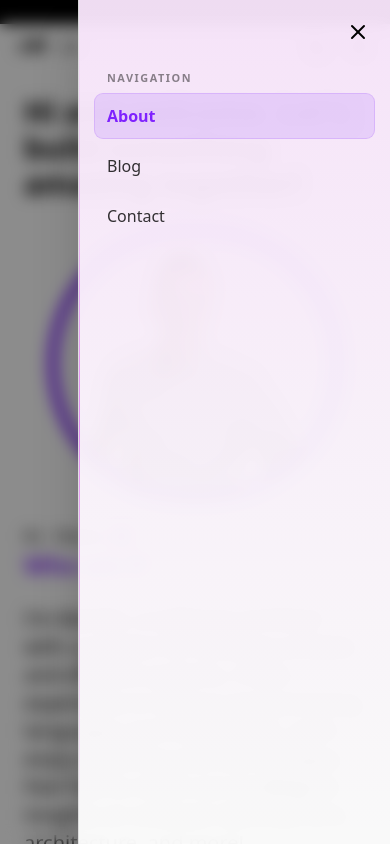
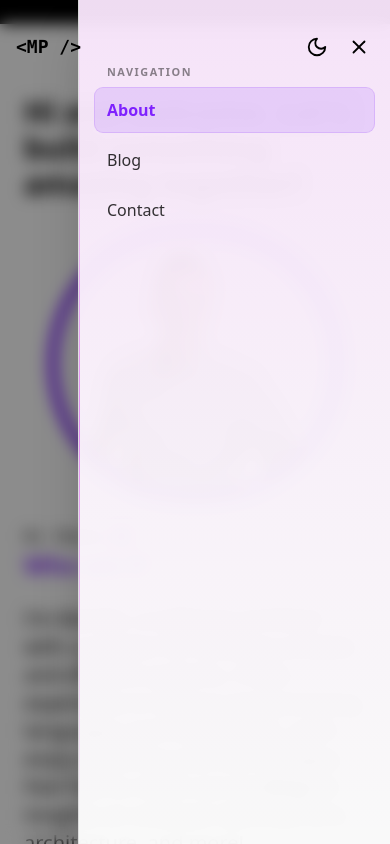
Before and after one commit to mpannekoek/Personal.Portfolio, a Next.js app in the folder client/: page / in a window 390 px wide. Both pictures are taken after a click on the button 359 px from the left and 47 px from the top of the page. Shown: the top 844 px of the page. Built offline with nearby package versions, Linux system fonts and the light colour scheme.

Commit message:
Adjust mobile menu spacing to avoid control overlap

```diff
--- a/client/src/app/components/nav.tsx
+++ b/client/src/app/components/nav.tsx
@@ -91,7 +91,7 @@ export default function NavBar() {
     return (
         <div>
             <div className="h-6 bg-black dark:bg-secondary" />
-            <nav className={isSticky ? "fixed top-0 left-0 right-0 z-40 bg-primary/80 backdrop-blur-md shadow-sm" : "relative z-30"}>
+            <nav className={isSticky ? "fixed top-0 left-0 right-0 z-[60] bg-primary/80 backdrop-blur-md shadow-sm" : "relative z-[60]"}>
                 <div className="mx-auto">
                     <div className="flex justify-between mx-4 py-2">
                         <div className="flex gap-1 text-lg font-bold">
@@ -114,14 +114,14 @@ export default function NavBar() {
                             <ThemeToggle />
                             <button
                                 type="button"
-                                className="cursor-pointer rounded-3xl p-1 transition-colors hover:bg-primary/85 md:hidden"
+                                className="relative z-[61] cursor-pointer rounded-3xl p-1 transition-colors hover:bg-primary/85 md:hidden"
                                 aria-controls="mobile-menu"
                                 aria-expanded={isMenuOpen}
-                                aria-label="Toggle mobile menu"
+                                aria-label={isMenuOpen ? "Close mobile menu" : "Open mobile menu"}
                                 onClick={() => {
                                     setMenuOpen((prev) => !prev);
                                 }}>
-                                <Menu size="22" />
+                                {isMenuOpen ? <X size="22" /> : <Menu size="22" />}
                             </button>
                         </div>
                     </div>
@@ -144,19 +144,8 @@ export default function NavBar() {
                     }`}>
                     <div className="pointer-events-none absolute inset-0 bg-gradient-to-b from-secondary/12 via-secondary/5 to-transparent dark:from-secondary/18 dark:via-secondary/7" />
                     <div className="pointer-events-none absolute inset-y-6 left-0 w-px bg-gradient-to-b from-secondary/0 via-secondary/55 to-secondary/0" />
-                    <div className="relative z-10 px-4 py-4">
-                        <div className="w-min ml-auto">
-                            <button
-                                type="button"
-                                className="cursor-pointer rounded-3xl p-1 transition-colors hover:bg-primary/85"
-                                aria-label="Close mobile menu"
-                                onClick={() => {
-                                    setMenuOpen(false);
-                                }}>
-                                <X />
-                            </button>
-                        </div>
-                        <div className="mt-5 px-1">
+                    <div className="relative z-10 px-4 pb-4 pt-16">
+                        <div className="px-1">
                             <p className="px-2 text-[0.68rem] font-semibold uppercase tracking-[0.14em] text-black/45 dark:text-white/45">Navigation</p>
                         </div>
                         <div className="mt-2 flex flex-col gap-1.5">
```
